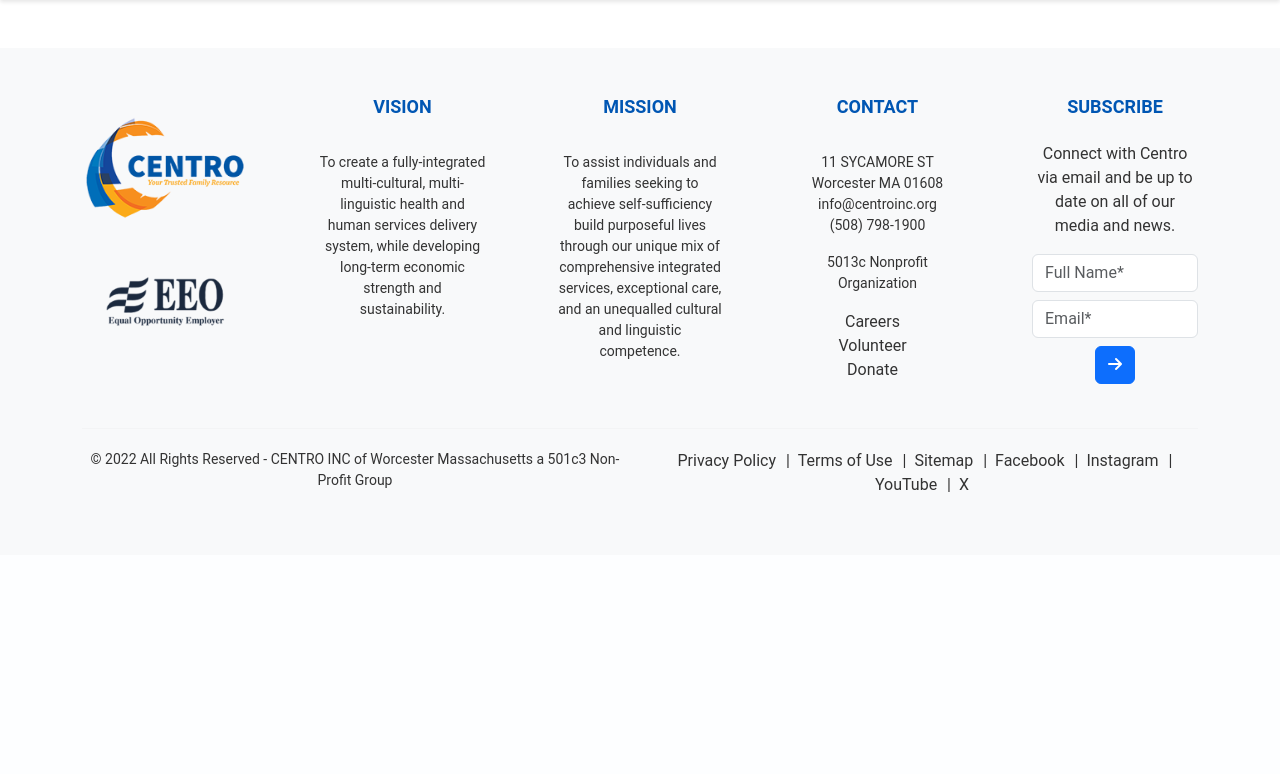
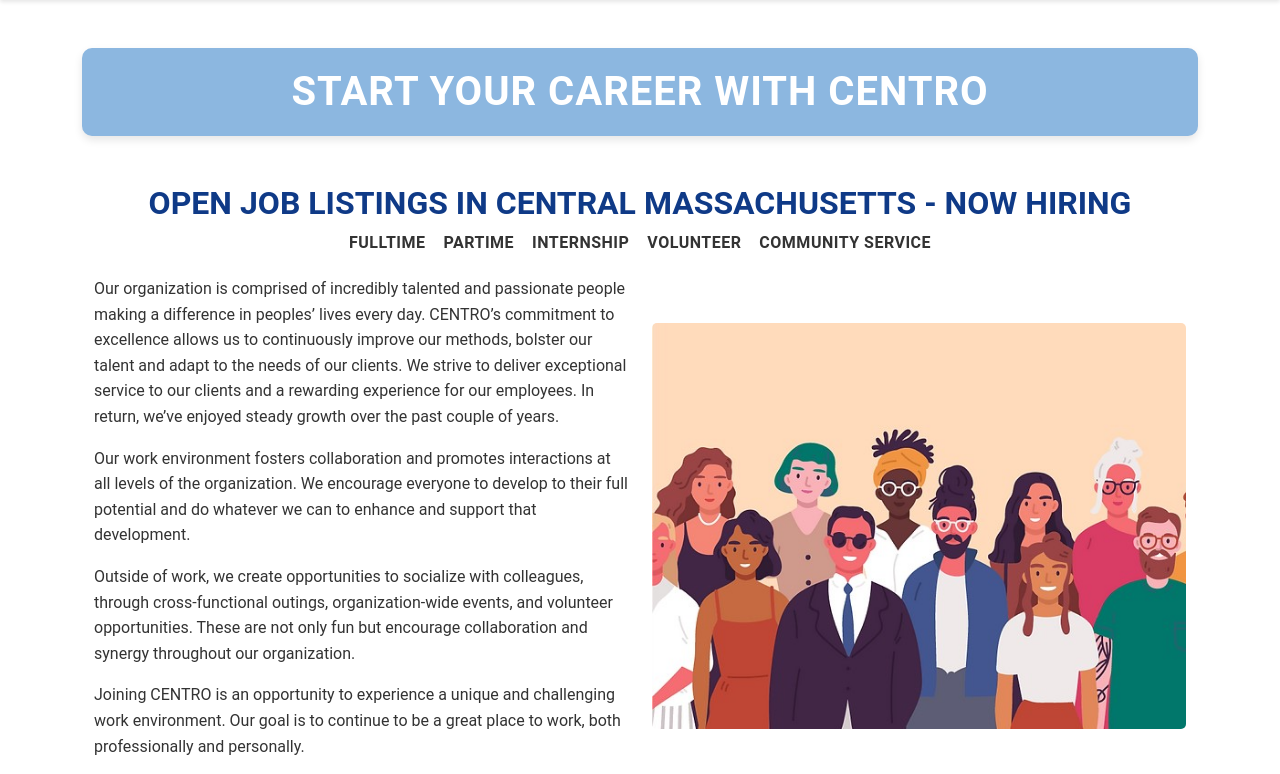
Before and after one commit to ahearndylan/CentroApp, a Django app: page /contact/careers/ in a window 1280 px wide. Shown: the part 247-1021 px from the top of the page. Before the commit the page ends 739 px from the top, so only its background shows below. Run offline with Django 5.2, Linux system fonts and the light colour scheme.

Commit message:
Update careers page

```diff
--- a/users/templates/contact/careers.html
+++ b/users/templates/contact/careers.html
@@ -6,7 +6,145 @@
 {% endblock %}
 
 {% block content %}
+
+<h2 class="text-center title-heading">
+    START YOUR CAREER WITH CENTRO
+</h2>
+
+<div class="container my-5">
+    <h3 class="text-center new-section-heading">
+        OPEN JOB LISTINGS IN CENTRAL MASSACHUSETTS - NOW HIRING
+    </h3>
+    <p class="text-center job-categories">
+        FULLTIME &nbsp;&nbsp; PARTIME &nbsp;&nbsp; INTERNSHIP &nbsp;&nbsp; VOLUNTEER &nbsp;&nbsp; COMMUNITY SERVICE
+    </p>
+
+    <div class="row align-items-center">
+        <div class="col-md-6">
+            <p>Our organization is comprised of incredibly talented and passionate people making a difference in peoples’ lives every day. CENTRO’s commitment to excellence allows us to continuously improve our methods, bolster our talent and adapt to the needs of our clients. We strive to deliver exceptional service to our clients and a rewarding experience for our employees. In return, we’ve enjoyed steady growth over the past couple of years.</p>
+            <p>Our work environment fosters collaboration and promotes interactions at all levels of the organization. We encourage everyone to develop to their full potential and do whatever we can to enhance and support that development.</p>
+            <p>Outside of work, we create opportunities to socialize with colleagues, through cross-functional outings, organization-wide events, and volunteer opportunities. These are not only fun but encourage collaboration and synergy throughout our organization.</p>
+            <p>Joining CENTRO is an opportunity to experience a unique and challenging work environment. Our goal is to continue to be a great place to work, both professionally and personally.</p>
+        </div>
+        <div class="col-md-6 text-center">
+            <img src="{% static 'img/eeo1.jpg' %}" alt="Diverse team illustration" class="img-fluid">
+        </div>
+    </div>
+</div>
+
+<div class="container my-4 text-center">
+    <div class="d-flex align-items-center justify-content-center">
+        <img src="{% static 'img/eeo-logo.png' %}" alt="EEO Logo" class="eeo-logo mr-3">
+        <h5 class="equal-opportunity-text">CENTRO is an Equal Opportunity Employer</h5>
+    </div>
+</div>
+
 <div class="container mt-5">
+    <iframe src="https://centroinc.applicantstack.com/x/openings" width="100%" height="1300px" style="border:none;"></iframe>
+</div>
 
+
+<div class="container involvement-section my-5 p-4">
+    <h4 class="text-center involvement-heading">ADDITIONAL WAYS TO GET INVOLVED</h4>
+    <p><strong><span class="text-primary">CENTRO</span></strong> coordinates many volunteer opportunities throughout the year to enable you to be involved with the community. CENTRO offers programs and services that include:</p>
+
+    <ul class="involvement-list">
+        <li>Connecting people with opportunities to serve</li>
+        <li>Building capacity for effective local volunteering</li>
+        <li>Participating in strategic initiatives that mobilize volunteers to meet local need</li>
+    </ul>
+
+    <p><strong>Ways to become involved:</strong></p>
+    <ul class="involvement-list">
+        <li>Latin American Festival</li>
+        <li>Elder’s Program</li>
+        <li>Food Pantry Services</li>
+        <li>And many other opportunities</li>
+    </ul>
+
+    <p>For more information regarding our programs, internships and/or volunteer opportunities, please contact us at <a href="mailto:info@centroinc.org">info@centroinc.org</a>.</p>
 </div>
+
+
+<style>
+
+    .involvement-section {
+        max-width: 800px;
+        background-color: #f9f9f9;
+        border: 1px solid #ddd;
+        border-radius: 8px;
+        box-shadow: 0 4px 8px rgba(0, 0, 0, 0.1);
+        padding: 20px;
+        margin: 0 auto;
+    }
+
+    .involvement-heading {
+        font-size: 1.3rem;
+        font-weight: bold;
+        color: #333;
+        margin-bottom: 15px;
+    }
+
+    .involvement-list {
+        list-style-type: disc;
+        padding-left: 18px;
+        margin-bottom: 15px;
+    }
+
+    .involvement-list li {
+        font-size: 0.95rem;
+        color: #333;
+        line-height: 1.5;
+        margin-bottom: 6px;
+    }
+
+    .text-primary {
+        color: #0f3a87 !important;
+    }
+
+    .title-heading {
+        color: #ffffff;
+        background-color: #8CB7E0;
+        padding: 20px;
+        margin-bottom: 40px;
+        letter-spacing: 1px;
+        border-radius: 10px;
+        font-size: 2.5rem;
+        font-weight: bold;
+        box-shadow: 0 4px 8px rgba(0, 0, 0, 0.1);
+    }
+    .new-section-heading {
+        color: #0f3a87;
+        font-size: 2rem;
+        font-weight: bold;
+    }
+    .job-categories {
+        color: #0f3a87;
+        font-size: 1.1rem;
+        font-weight: bold;
+        margin-bottom: 20px;
+        letter-spacing: 0.5px;
+    }
+    .container p {
+        font-size: 1rem;
+        color: #333;
+        line-height: 1.6;
+    }
+    .img-fluid {
+        max-width: 100%;
+        height: auto;
+        border-radius: 5px;
+    }
+    .eeo-logo {
+        max-height: 200px;
+        margin-right: 10px;
+    }
+    .equal-opportunity-text {
+        font-size: 2rem;
+        font-weight: bold;
+        color: #333;
+        margin-left: 20px;
+    }
+</style>
+
 {% endblock %}
```
Also changed, not shown: static/img/EEO1.jpg (added).
